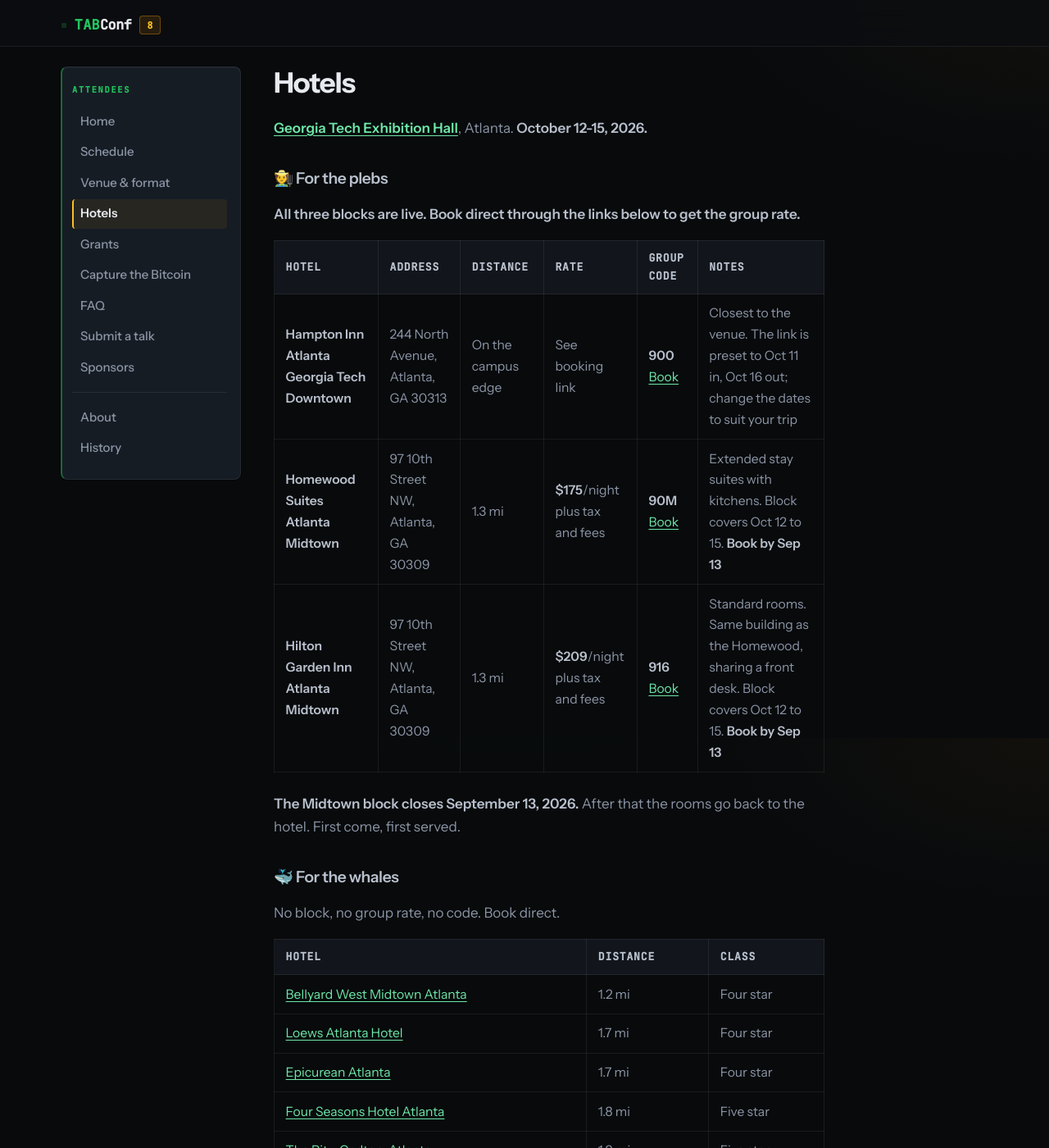
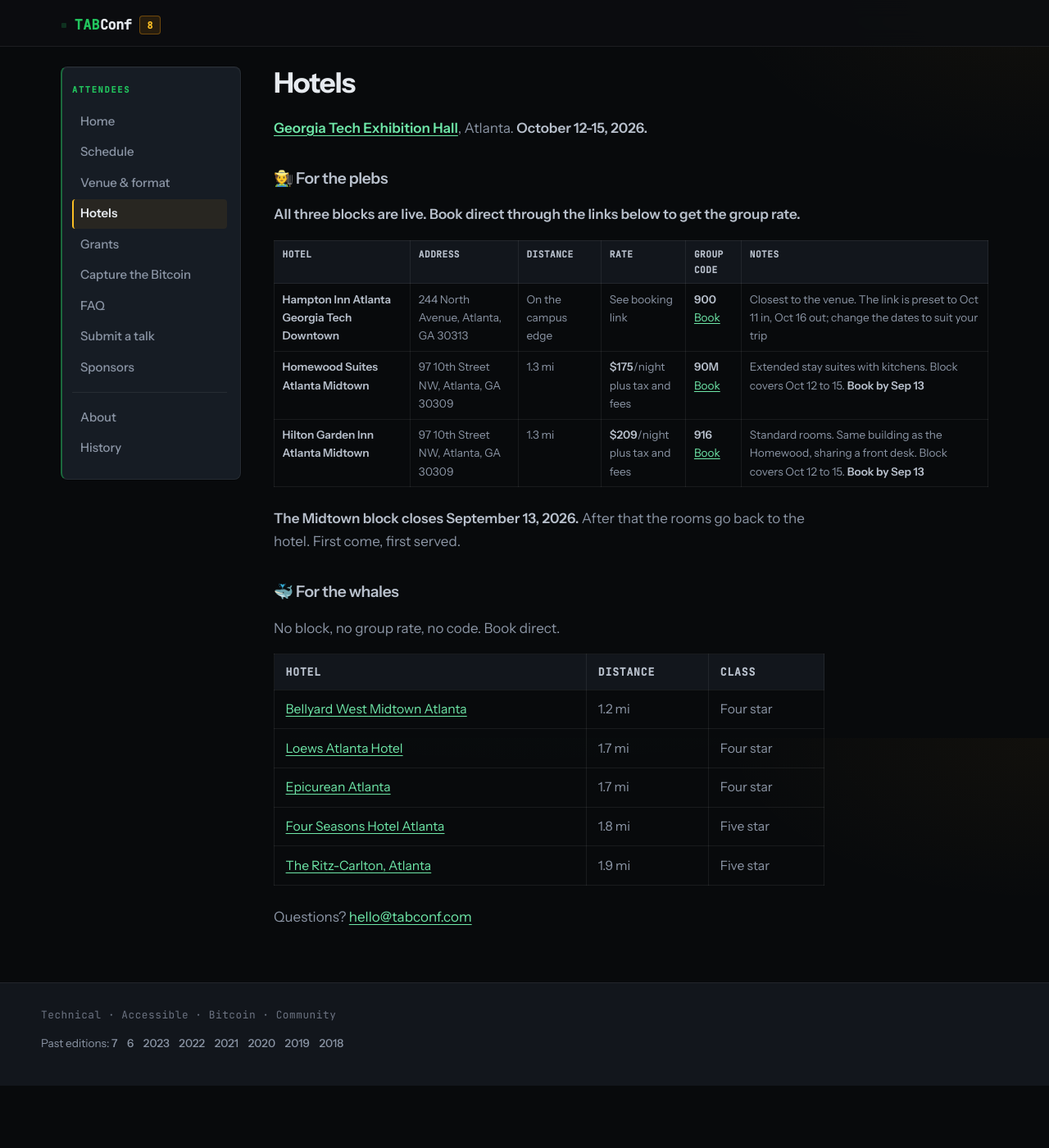
Before and after one commit to TABConf/8.tabconf.com, a Jekyll site: the page built from hotels.md, in a window 1280 px wide and 1400 px high. Shown: the whole window at 82% size. Built offline with Jekyll 4.4.1, drawn with Linux system fonts in a browser that asks for light colours.

Commit message:
Hotels: let the block table use full width at a smaller size

```diff
--- a/assets/css/tabconf.css
+++ b/assets/css/tabconf.css
@@ -572,6 +572,40 @@
   letter-spacing: 0.06em;
 }
 
+/* Wide tables. Opt in from markdown with {: .table-wide} on the line after the table.
+   The 42rem cap above is right for two and three column tables and much too narrow for
+   the six column hotel block, where every cell was wrapping. Scoped rather than global
+   so the sponsor package tables keep their current width and type size. */
+.site-main table.table-wide {
+  max-width: none;
+  font-size: 0.85rem;
+}
+
+.site-main table.table-wide th,
+.site-main table.table-wide td {
+  padding: 0.45rem 0.6rem;
+  vertical-align: top;
+}
+
+.site-main table.table-wide th {
+  font-size: 0.7rem;
+  letter-spacing: 0.04em;
+}
+
+/* Below the tablet breakpoint six columns cannot fit at any readable size, so let the
+   table scroll sideways inside itself rather than pushing the whole page wide. */
+@media (max-width: 860px) {
+  .site-main table.table-wide {
+    display: block;
+    overflow-x: auto;
+  }
+
+  .site-main table.table-wide th,
+  .site-main table.table-wide td {
+    min-width: 7.5rem;
+  }
+}
+
 /* Home hero */
 .home-hero {
   text-align: center;
--- a/hotels.md
+++ b/hotels.md
@@ -17,6 +17,7 @@
 | **Hampton Inn Atlanta Georgia Tech Downtown** | 244 North Avenue, Atlanta, GA 30313 | On the campus edge | See booking link | **900**<br>[Book](https://www.hilton.com/en/book/reservation/rooms/?ctyhocn=ATLGTHX&arrivalDate=2026-10-11&departureDate=2026-10-16&groupCode=900&room1NumAdults=1&displayCurrency=USD) | Closest to the venue. The link is preset to Oct 11 in, Oct 16 out; change the dates to suit your trip |
 | **Homewood Suites Atlanta Midtown** | 97 10th Street NW, Atlanta, GA 30309 | 1.3 mi | **$175**/night<br>plus tax and fees | **90M**<br>[Book](https://www.hilton.com/en/attend-my-event/atlmihw-90m-c7fd7344-106c-46e0-9e12-68ccf7307da3/) | Extended stay suites with kitchens. Block covers Oct 12 to 15. **Book by Sep 13** |
 | **Hilton Garden Inn Atlanta Midtown** | 97 10th Street NW, Atlanta, GA 30309 | 1.3 mi | **$209**/night<br>plus tax and fees | **916**<br>[Book](https://www.hilton.com/en/attend-my-event/atlamgi-916-9d58016b-8441-4458-934b-0ea6f2296f5e/) | Standard rooms. Same building as the Homewood, sharing a front desk. Block covers Oct 12 to 15. **Book by Sep 13** |
+{: .table-wide}
 
 **The Midtown block closes September 13, 2026.** After that the rooms go back to the hotel. First come, first served.
 
```
